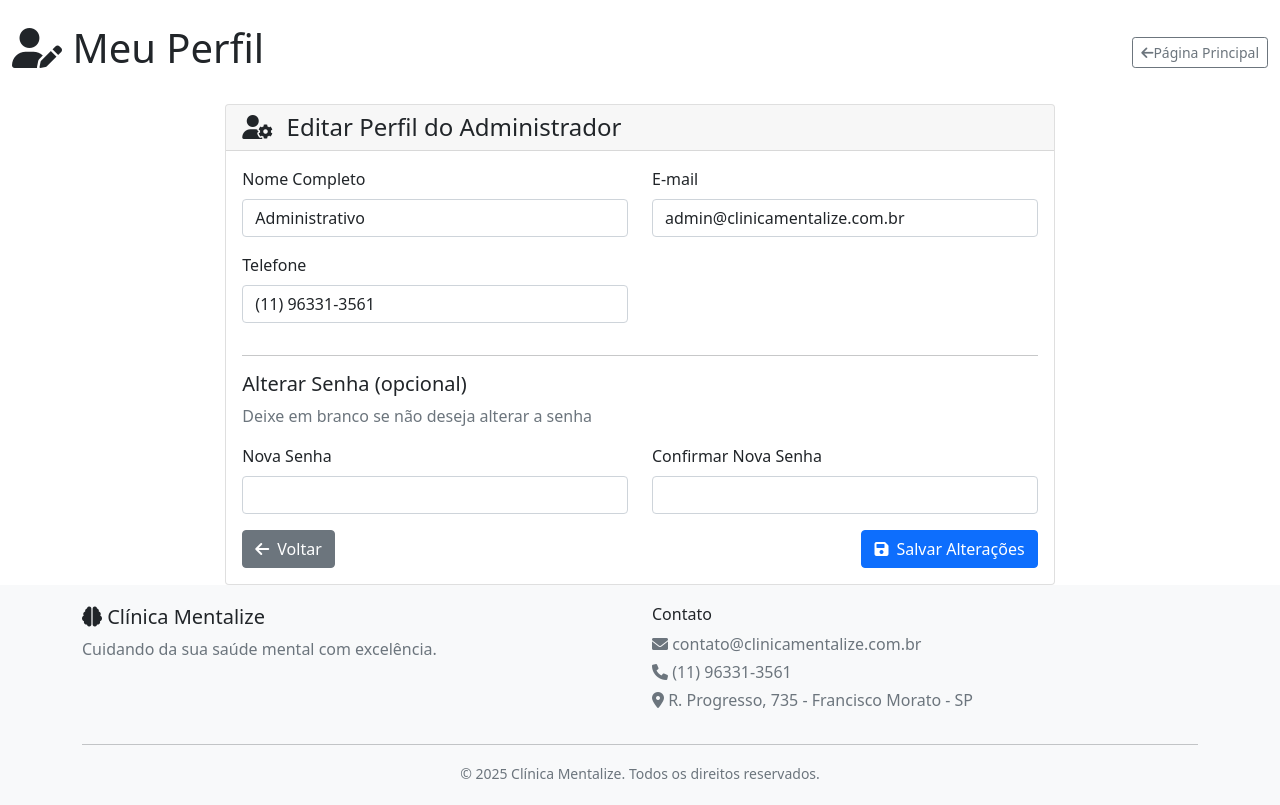
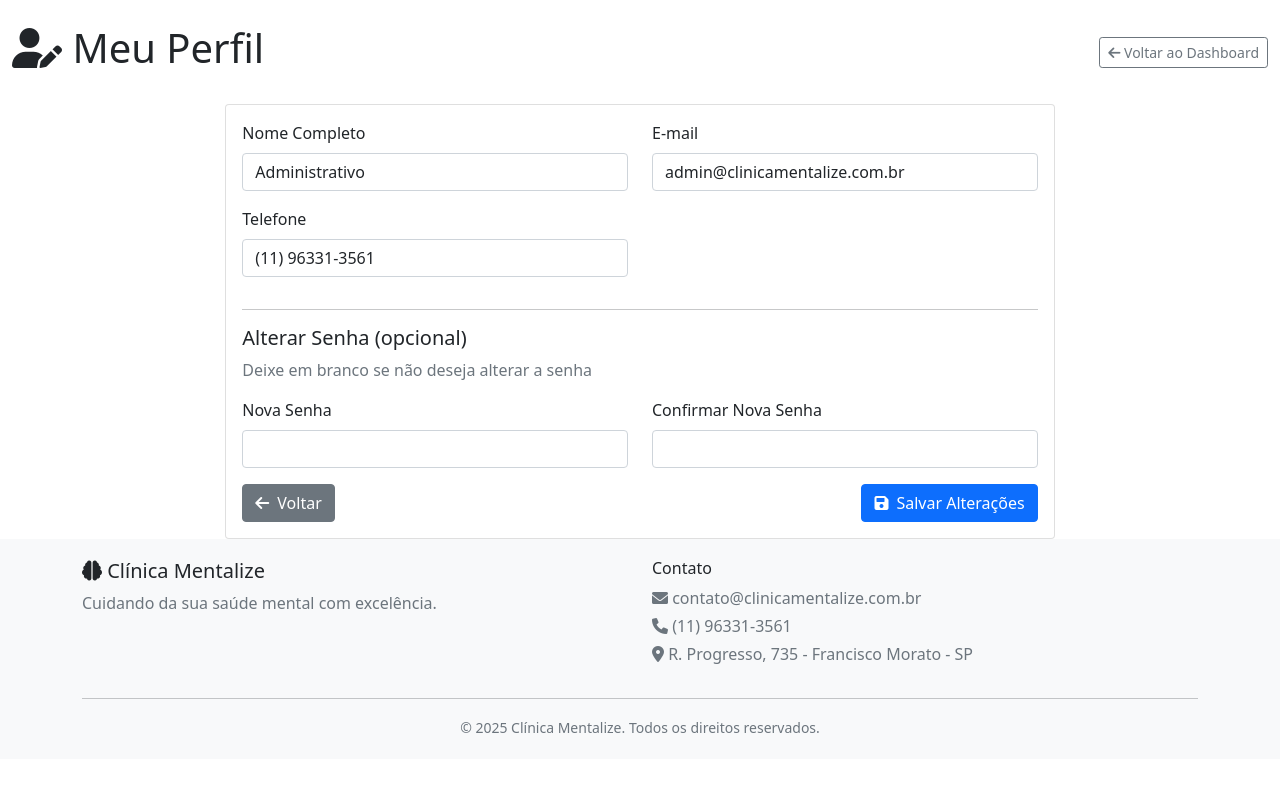
Before and after one commit to natachasiqueira/clinicamentalize, a Flask app: page /admin/perfil in a window 1280 px wide. Shown: the part 56-861 px from the top of the page. After the commit the page ends 789 px from the top, so only its background shows below. Run offline with Flask 3, Linux system fonts and the light colour scheme; a user stored in the database is signed in; some libraries are stand-ins or nearby versions.

Commit message:
Padronizacao do front.

```diff
--- a/app/templates/admin/cadastrar_psicologo.html
+++ b/app/templates/admin/cadastrar_psicologo.html
@@ -9,7 +9,7 @@
             <div class="d-flex justify-content-between align-items-center mb-4">
                 <h1><i class="fas fa-user-plus"></i> Cadastrar Psicólogo</h1>
                 <a href="{{ url_for('admin.dashboard') }}" class="btn btn-outline-secondary btn-sm">
-                    <i class="fas fa-arrow-left"></i>Página Principal
+                    <i class="fas fa-arrow-left"></i> Voltar ao Dashboard
                 </a>
             </div>
         </div>
@@ -30,9 +30,6 @@
         <div class="row justify-content-center">
             <div class="col-md-8 col-lg-6">
                 <div class="card">
-                    <div class="card-header">
-                        <h4><i class="fas fa-user-plus"></i> Cadastrar Novo Psicólogo</h4>
-                    </div>
                     <div class="card-body">
                         <form method="POST" id="cadastroForm">
                             <div class="mb-3">
--- a/app/templates/admin/perfil.html
+++ b/app/templates/admin/perfil.html
@@ -9,7 +9,7 @@
             <div class="d-flex justify-content-between align-items-center mb-4">
                 <h1><i class="fas fa-user-edit"></i> Meu Perfil</h1>
                 <a href="{{ url_for('admin.dashboard') }}" class="btn btn-outline-secondary btn-sm">
-                    <i class="fas fa-arrow-left"></i>Página Principal
+                    <i class="fas fa-arrow-left"></i> Voltar ao Dashboard
                 </a>
             </div>
         </div>
@@ -30,12 +30,6 @@
     <div class="row justify-content-center">
         <div class="col-md-8">
             <div class="card">
-                <div class="card-header">
-                    <h4 class="mb-0">
-                        <i class="fas fa-user-cog me-2"></i>
-                        Editar Perfil do Administrador
-                    </h4>
-                </div>
                 <div class="card-body">
 
                     <form method="POST">
--- a/app/templates/paciente/dashboard.html
+++ b/app/templates/paciente/dashboard.html
@@ -133,7 +133,7 @@
                         <div class="col-md-6 mb-3">
                             <label for="data" class="form-label">Data *</label>
                             <input type="text" class="form-control" id="data" name="data" required disabled readonly
-                                   value="Escolha primeiro um psicólogo" style="color: #6c757d;">
+                                   value="Selecione primeiro um psicólogo" style="color: #6c757d;">
                         </div>
 
                         <!-- Horário -->
```
Also changed, not shown: app/templates/admin/agendamentos.html (+1 -7 lines), app/templates/admin/listar_pacientes.html (+1 -7 lines), app/templates/admin/listar_psicologos.html (+1 -7 lines).
